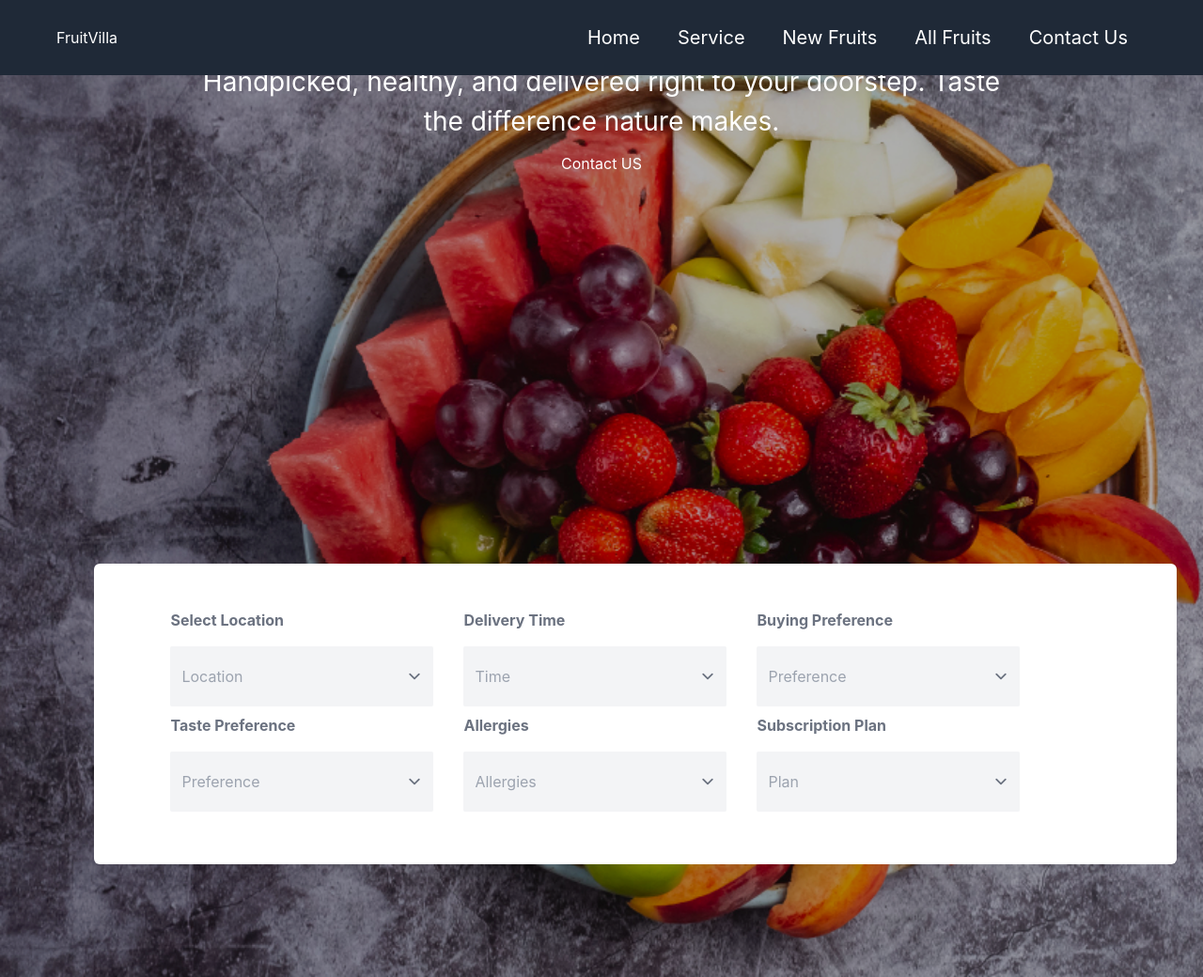
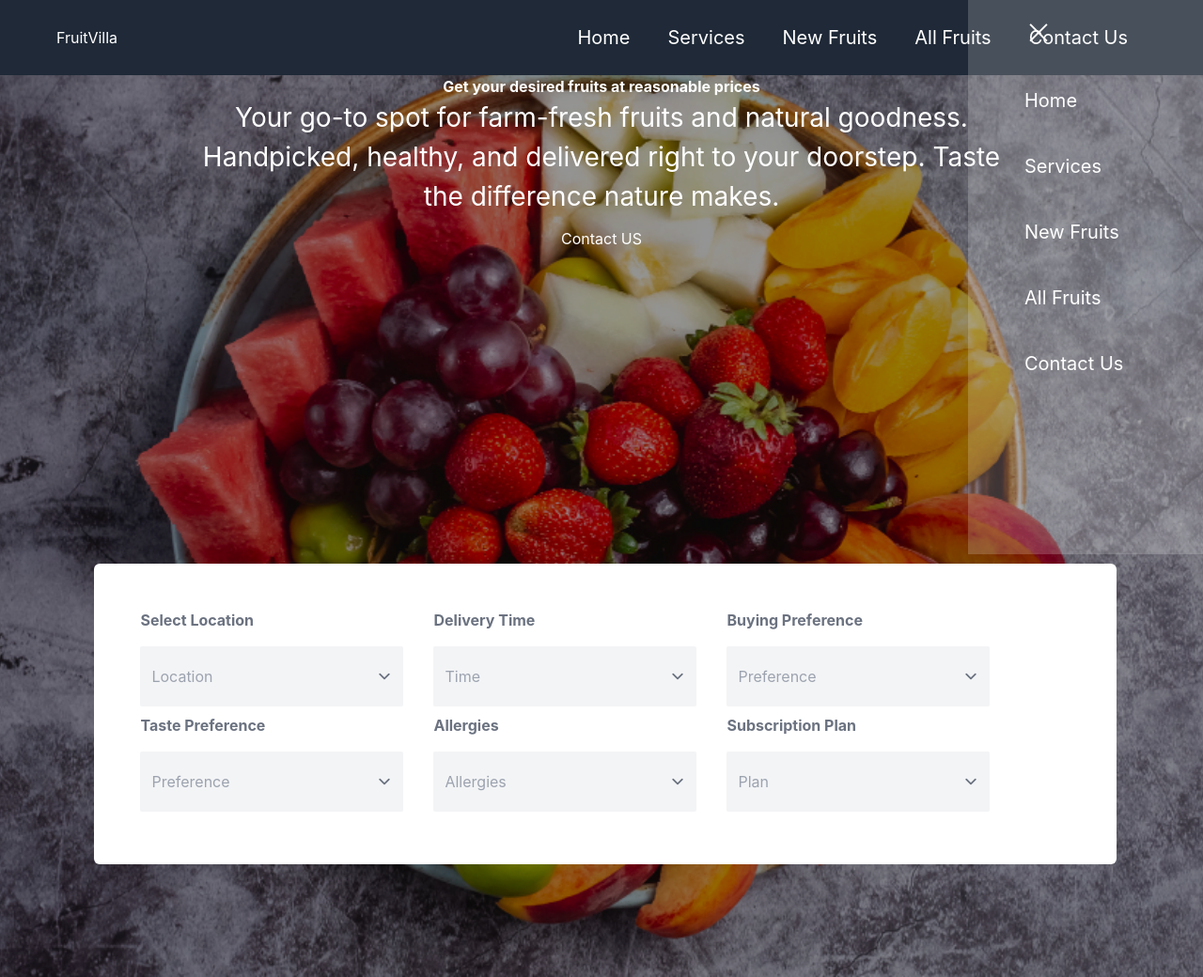
Before and after one commit to Barokah001/FruitVilla, a plain HTML site: page index.html in a window 1280 px wide. Shown: the top 1040 px of the page at 94% size. Drawn offline with nearby package versions, Linux system fonts and the light colour scheme.

Commit message:
added a menu toggle

```diff
--- a/index.html
+++ b/index.html
@@ -38,33 +38,49 @@
       style="
         background: url(/Images/fruit_platter.jpg);
         width: 100%;
-        background-size: cover;"
+        background-size: cover;
+        background-position:center;"
     >
-      <div class="h-[130svh]" style="background-color: rgba(0, 0, 0, 0.322)">
+      <div class="h-[130svh]" style="background-color: rgba(0, 0, 0, 0.418)">
         <nav
-          class="flex justify-between content-center items-center h-20 bg-gray-800 text-white w-full md:fixed top-0 left-0 z-50 px-8 md:px-15"
+          class="flex flex-col h-20 bg-gray-800 text-white w-full"
         >
+      <!-- DESKTOP VIEW -->
+        <div class="flex justify-between content-center items-center h-20 bg-gray-800 text-white w-full md:fixed top-0 left-0 z-50 px-8 md:px-15">
           <div>
             <h1 class="text-[20px]">Fruit<span>Villa</span></h1>
           </div>
-          <div class="flex md:hidden"><i class="las la-bars text-white text-[27px]"></i></div>
+          <div class="flex">
+            <ul class="flex ">
+              <li class="px-5 text-[20px] hidden md:flex hover:text-gray-400 scroll-smooth"><a href="#home">Home</a></li>
+              <li class="px-5 text-[20px] hidden md:flex hover:text-gray-400 scroll-smooth"><a href="#services">Services</a></li>
+              <li class="px-5 text-[20px] hidden md:flex hover:text-gray-400 scroll-smooth"><a href="#newFruits">New Fruits</a></li>
+              <li class="px-5 text-[20px] hidden md:flex hover:text-gray-400 scroll-smooth"><a href="#allFruits">All Fruits</a></li>
+              <li class="px-5 text-[20px] hidden md:flex hover:text-gray-400 scroll-smooth"><a href="#footer">Contact Us</a></li>
+              <li onclick=showSidebar() class="menu-toggle cursor-pointer flex md:hidden"><i class="las la-bars text-white text-[30px] px-5"></i></li>
+            </ul>
+          </div>
+        </div>
 
-          <div class="hidden md:flex">
-            <div class="px-5 text-[20px] hover:text-gray-400 scroll-smooth"><a href="#home">Home</a></div>
-            <div class="px-5 text-[20px] hover:text-gray-400 scroll-smooth">
-              <a href="#services">Service</a>
-            </div>
-            <div class="px-5 text-[20px] hover:text-gray-400 scroll-smooth">
-              <a href="#newFruits">New Fruits</a>
-            </div>
-            <div class="px-5 text-[20px] hover:text-gray-400 scroll-smooth">
-              <a href="#allFruits">All Fruits</a>
-            </div>
-            <div class="px-5 text-[20px] hover:text-gray-400 scroll-smooth">
-              <a href="#">Contact Us</a>
-            </div>
+      <!-- MOBILE VIEW -->
+        <div
+          class="sidebar flex flex-col justify-start items-start h-[590px] w-[100%] md:w-[250px] text-white backdrop-blur-[8px] fixed top-0 right-0 z-999 px-8 md:px-15"
+          style="background: rgba(255, 255, 255, 0.185);"
+        >
+          <div  onclick=hideSidebar() class="py-5">
+            <i class="las la-times text-white text-[30px] hover:text-gray-900"></i>
           </div>
-        </nav>
+          <div class="md:flex">
+            <ul class="flex flex-col items-start w-full">
+              <li class="py-5 text-[20px] hover:text-gray-900 scroll-smooth "><a href="#home">Home</a></li>
+              <li class="py-5 text-[20px] hover:text-gray-900 scroll-smooth "><a href="#services">Services</a></li>
+              <li class="py-5 text-[20px] hover:text-gray-900 scroll-smooth "><a href="#newFruits">New Fruits</a></li>
+              <li class="py-5 text-[20px] hover:text-gray-900 scroll-smooth "><a href="#allFruits">All Fruits</a></li>
+              <li class="py-5 text-[20px] hover:text-gray-900 scroll-smooth "><a href="#footer">Contact Us</a></li>
+            </ul>
+          </div>
+        </div>
+      </nav>
         <div class="flex flex-col items-center justify-center">
           <h1 class="text-[30px] md:text-[50px] font-bold text-color-white  mt-50">
             Get your desired fruits at reasonable prices
@@ -85,7 +101,7 @@
       </div>
 
       <!-- Positioned Form -->
-      <div class="flex justify-center items-center w-full h-auto md:h-[330px] md:w-[85%] max-w-6xl bg-white absolute top-170 md:top-150 md:left-25 text-black shadow-xl/30 rounded-md mx-auto">
+      <div class="flex justify-center items-center w-[100%] h-auto md:h-[330px] md:w-[85%] bg-white absolute top-170 md:top-150 md:left-25 text-black shadow-xl/30 rounded-md mx-auto">
         <div class="flex flex-col md:flex-row justify-between items-center mx-20 my-12">
           <div class="">
             <div class="flex flex-col justify-start items-start mx-auto">
@@ -520,5 +536,6 @@
 
     <!-- FLOWBITE CDN -->
     <script src="https://cdn.jsdelivr.net/npm/flowbite@3.1.2/dist/flowbite.min.js"></script>
+    <script src="script.js"></script>
   </body>
 </html>
--- a/script.js
+++ b/script.js
@@ -1,9 +1,23 @@
+'use strict'
+function showSidebar() {
+  const sidebar = document.querySelector('.sidebar');
+  sidebar.style.display = 'flex'
+}
+
+function hideSidebar() {
+  const sidebar = document.querySelector(".sidebar");
+  sidebar.style.display = "none";
+}
+
+
+
+
 const sweetFruits = [
   "Banana",
   "Orange",
   "Watermelon",
   "Pear",
-  "Apple",
+  "A document.querySelector('')pple",
   "Mango",
   "Dates",
   "Guava",
```
